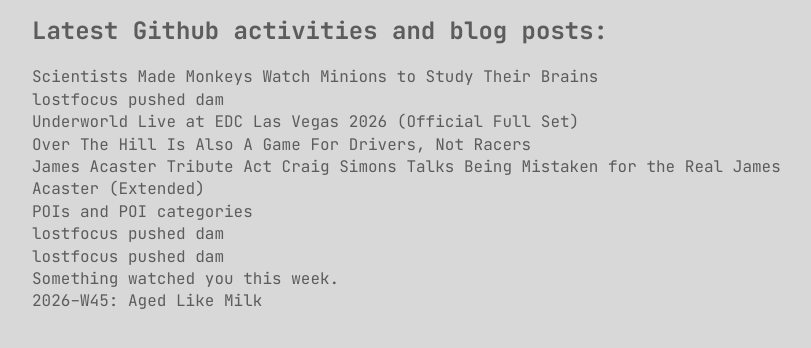
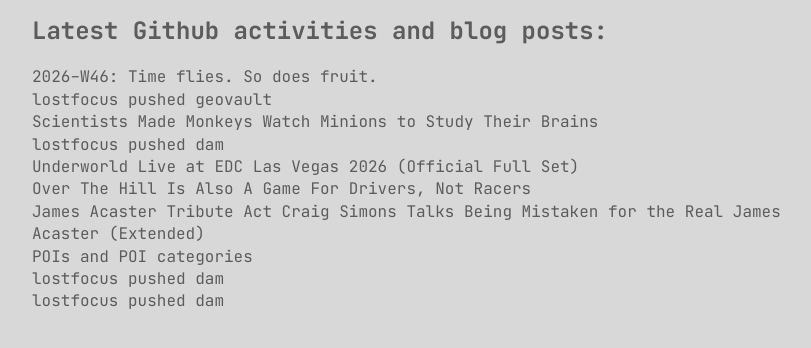
Before and after one commit to lostfocus/lostfocus.github.com, a plain HTML site: page index.html in a window 1280 px wide. Shown: the part 378-726 px from the top of the page, without its empty margins (233-1044 px from the left). Drawn offline with Linux system fonts and the light colour scheme; files whose address does not match are found by name.

Commit message:
Updated with the latest blog posts

```diff
--- a/index.html
+++ b/index.html
@@ -40,7 +40,9 @@
 	<div class="feed">
 		<h2>Latest Github activities and blog posts:</h2>
 		<ul>
-			<!-- POST-LIST:START --><li><a href='https://www.404media.co/scientists-made-monkeys-watch-minions-to-study-their-brains/'>Scientists Made Monkeys Watch Minions to Study Their Brains</li>
+			<!-- POST-LIST:START --><li><a href='https://lostfocus.de/2026/11/15/2026-w46-time-flies-so-does-fruit/'>2026-W46: Time flies. So does fruit.</li>
+<li><a href='https://github.com/lostfocus/geovault/compare/50fb6f5319...ba383eb722'>lostfocus pushed geovault</li>
+<li><a href='https://www.404media.co/scientists-made-monkeys-watch-minions-to-study-their-brains/'>Scientists Made Monkeys Watch Minions to Study Their Brains</li>
 <li><a href='https://github.com/lostfocus/dam/compare/738b5c69ae...77c60a7a81'>lostfocus pushed dam</li>
 <li><a href='https://www.youtube.com/watch?v=4wzyC3J6-NU'>Underworld Live at EDC Las Vegas 2026 &lpar;Official Full Set&rpar;</li>
 <li><a href='https://aftermath.site/over-the-hill-is-also-a-game-for-drivers-not-racers/'>Over The Hill Is Also A Game For Drivers, Not Racers</li>
@@ -48,8 +50,6 @@
 <li><a href='https://lostfocus.de/2026/11/12/pois-and-poi-categories/'>POIs and POI categories</li>
 <li><a href='https://github.com/lostfocus/dam/compare/ff72cf8e52...e83007506b'>lostfocus pushed dam</li>
 <li><a href='https://github.com/lostfocus/dam/compare/641b357daa...ff72cf8e52'>lostfocus pushed dam</li>
-<li><a href='https://www.watched.earth/'>Something watched you this week.</li>
-<li><a href='https://lostfocus.de/2026/11/08/2026-w45-aged-like-milk/'>2026-W45: Aged Like Milk</li>
 <!-- POST-LIST:END -->
 		</ul>
 	</div>
```
